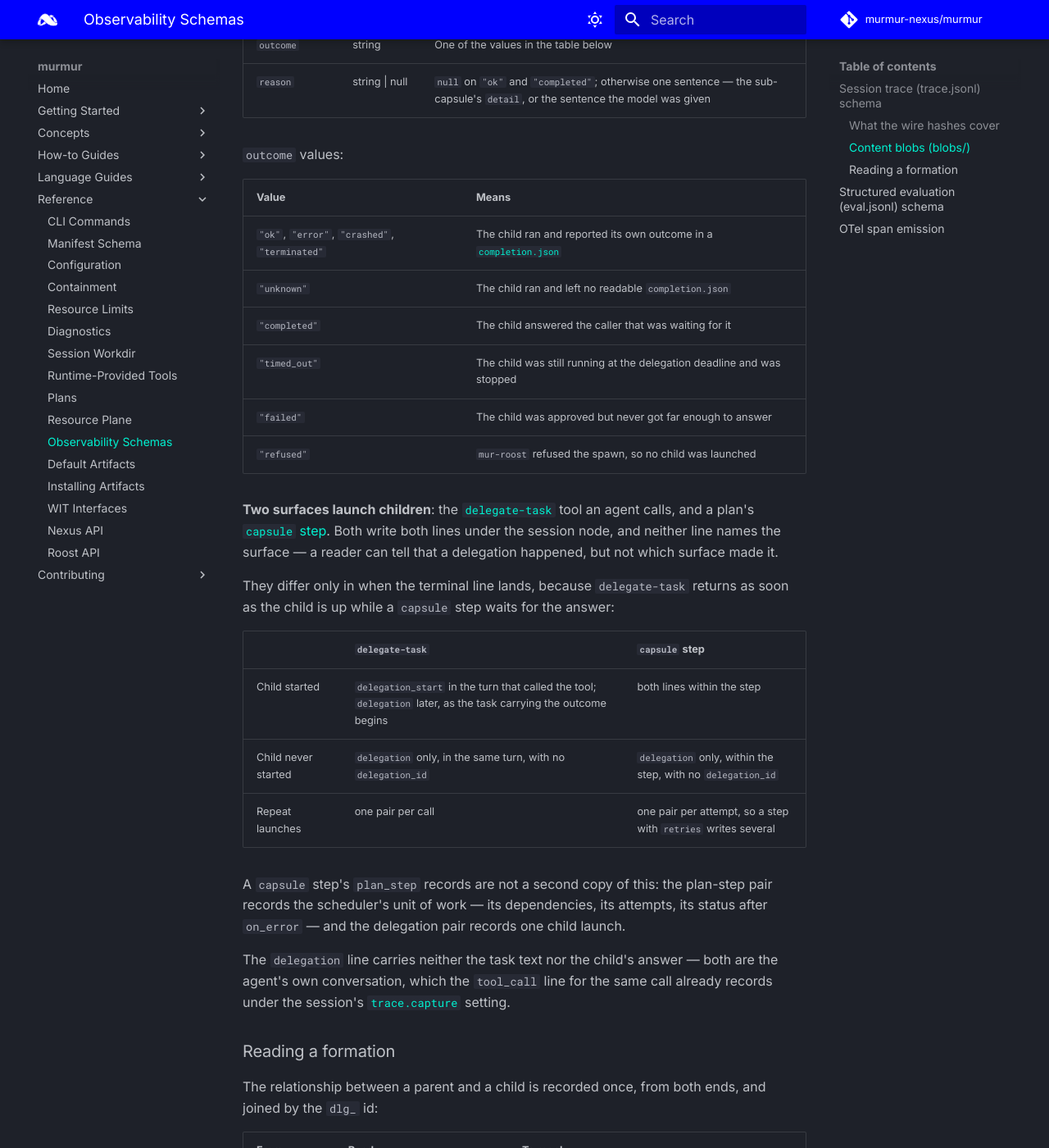
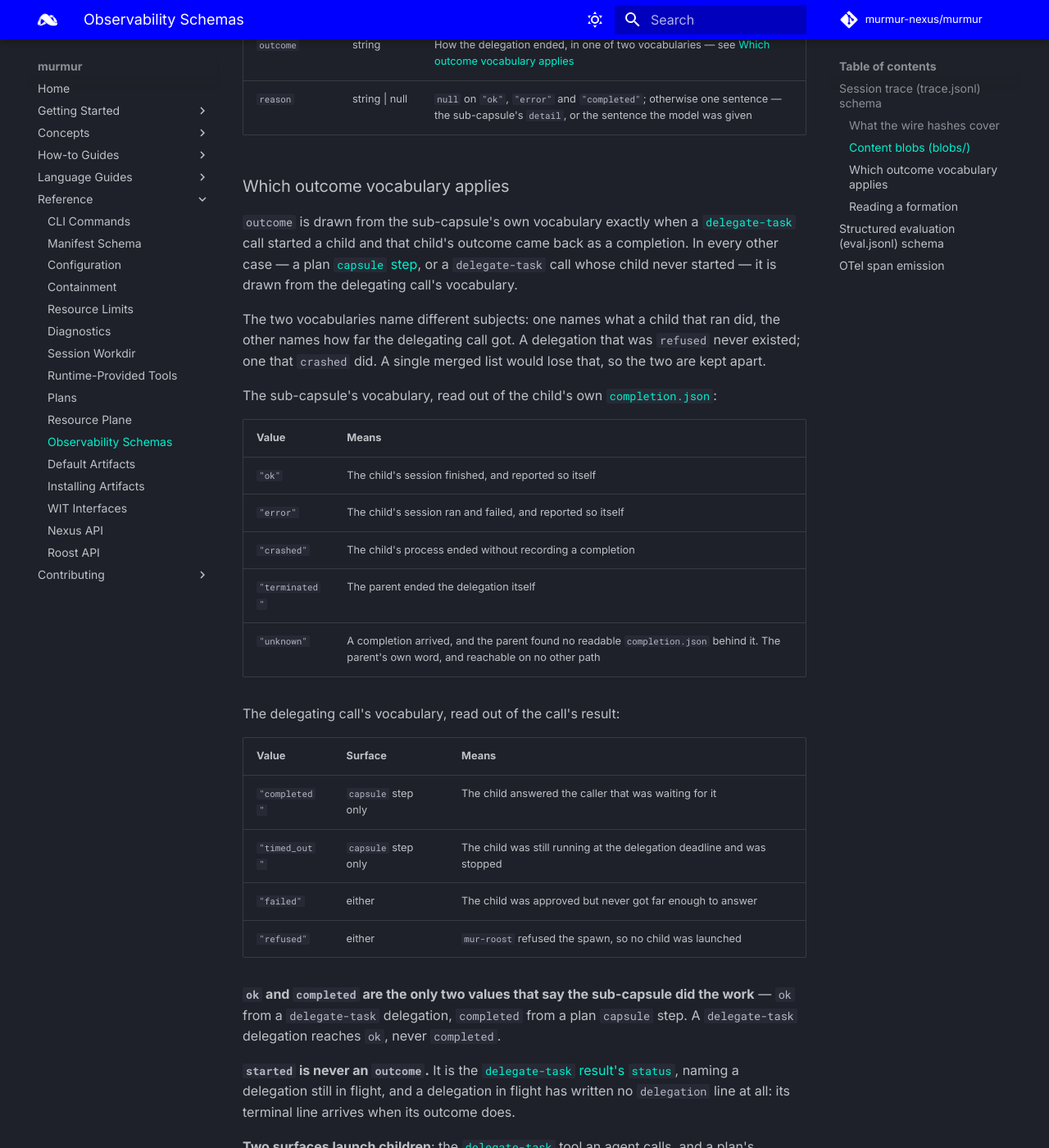
Before and after one commit to murmur-nexus/murmur, an MkDocs documentation site: the page built from docs/content/reference/observability-schemas.md, in a window 1280 px wide and 1400 px high, scrolled down 25064 px. Shown: the whole window at 82% size. Built offline with MkDocs 1.6.1 and Material for MkDocs 9.7.7, drawn with Linux system fonts in a browser that asks for light colours; comment, search, counter and statistics services are not loaded; some of the changed text lies outside the part shown.

Commit message:
checkpoint(#a6e13f70): Entering review stage
Signed-off-by: ewdegraaff <ewdegraaff@users.noreply.github.com>

```diff
--- a/docs/content/reference/observability-schemas.md
+++ b/docs/content/reference/observability-schemas.md
@@ -591,24 +591,53 @@ from the parent's side whatever happens next. A delegation the daemon refused wr
 | `delegation_id` | string \| null | `dlg_…`, the id the delegation is named by. `null` whenever no child was launched: a delegation the daemon refused, or one that was never started, was never made |
 | `child_session_id` | string \| null | `ses_…`, the child's own session, so its trace is findable. `null` when no child ran |
 | `duration_ms` | u64 | How long the child ran, on an outcome; how long the call took, on one that never started |
-| `outcome` | string | One of the values in the table below |
-| `reason` | string \| null | `null` on `"ok"` and `"completed"`; otherwise one sentence — the sub-capsule's `detail`, or the sentence the model was given |
+| `outcome` | string | How the delegation ended, in one of two vocabularies — see [Which outcome vocabulary applies](#delegation-outcome) |
+| `reason` | string \| null | `null` on `"ok"`, `"error"` and `"completed"`; otherwise one sentence — the sub-capsule's `detail`, or the sentence the model was given |
 
-`outcome` values:
+### Which outcome vocabulary applies { #delegation-outcome }
+
+`outcome` is drawn from the sub-capsule's own vocabulary exactly when a
+[`delegate-task`](runtime-provided-tools.md) call started a child and that child's outcome came
+back as a completion. In every other case — a plan [`capsule` step](plans.md), or a `delegate-task`
+call whose child never started — it is drawn from the delegating call's vocabulary.
+
+The two vocabularies name different subjects: one names what a child that ran did, the other names
+how far the delegating call got. A delegation that was `refused` never existed; one that `crashed`
+did. A single merged list would lose that, so the two are kept apart.
+
+The sub-capsule's vocabulary, read out of the child's own
+[`completion.json`](roost-api.md#the-completion-path):
 
 | Value | Means |
 |---|---|
-| `"ok"`, `"error"`, `"crashed"`, `"terminated"` | The child ran and reported its own outcome in a [`completion.json`](roost-api.md#the-completion-path) |
-| `"unknown"` | The child ran and left no readable `completion.json` |
-| `"completed"` | The child answered the caller that was waiting for it |
-| `"timed_out"` | The child was still running at the delegation deadline and was stopped |
-| `"failed"` | The child was approved but never got far enough to answer |
-| `"refused"` | `mur-roost` refused the spawn, so no child was launched |
+| `"ok"` | The child's session finished, and reported so itself |
+| `"error"` | The child's session ran and failed, and reported so itself |
+| `"crashed"` | The child's process ended without recording a completion |
+| `"terminated"` | The parent ended the delegation itself |
+| `"unknown"` | A completion arrived, and the parent found no readable `completion.json` behind it. The parent's own word, and reachable on no other path |
+
+The delegating call's vocabulary, read out of the call's result:
+
+| Value | Surface | Means |
+|---|---|---|
+| `"completed"` | `capsule` step only | The child answered the caller that was waiting for it |
+| `"timed_out"` | `capsule` step only | The child was still running at the delegation deadline and was stopped |
+| `"failed"` | either | The child was approved but never got far enough to answer |
+| `"refused"` | either | `mur-roost` refused the spawn, so no child was launched |
+
+**`ok` and `completed` are the only two values that say the sub-capsule did the work** — `ok` from
+a `delegate-task` delegation, `completed` from a plan `capsule` step. A `delegate-task` delegation
+reaches `ok`, never `completed`.
+
+**`started` is never an `outcome`.** It is the
+[`delegate-task` result's `status`](roost-api.md#the-delegation-tool), naming a delegation still in
+flight, and a delegation in flight has written no `delegation` line at all: its terminal line
+arrives when its outcome does.
 
 **Two surfaces launch children**: the [`delegate-task`](runtime-provided-tools.md) tool an agent
 calls, and a plan's [`capsule` step](plans.md). Both write both lines under the session node, and
-neither line names the surface — a reader can tell that a delegation happened, but not which
-surface made it.
+neither line carries a field naming the surface — where the `outcome` value does not settle it, a
+reader can tell that a delegation happened but not which surface made it.
 
 They differ only in when the terminal line lands, because `delegate-task` returns as soon as the
 child is up while a `capsule` step waits for the answer:
```
Also changed, not shown: docs/content/reference/roost-api.md (+6 -1 lines).
